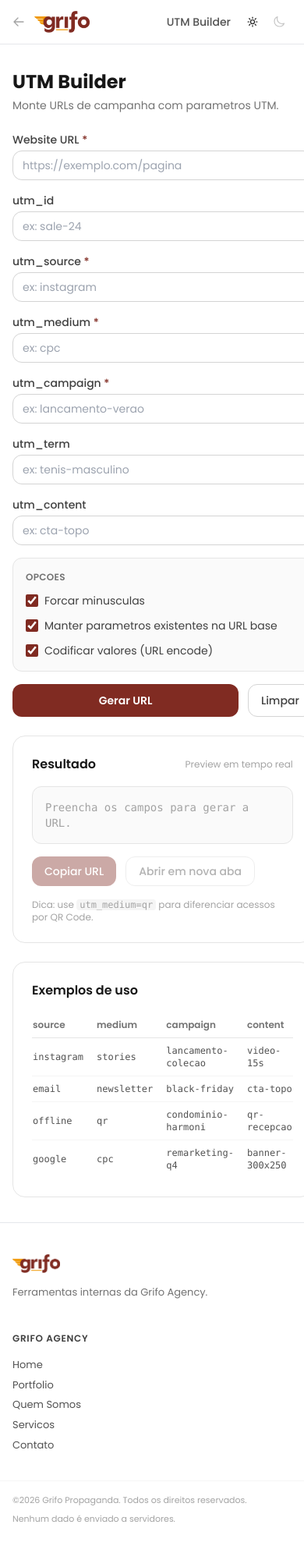
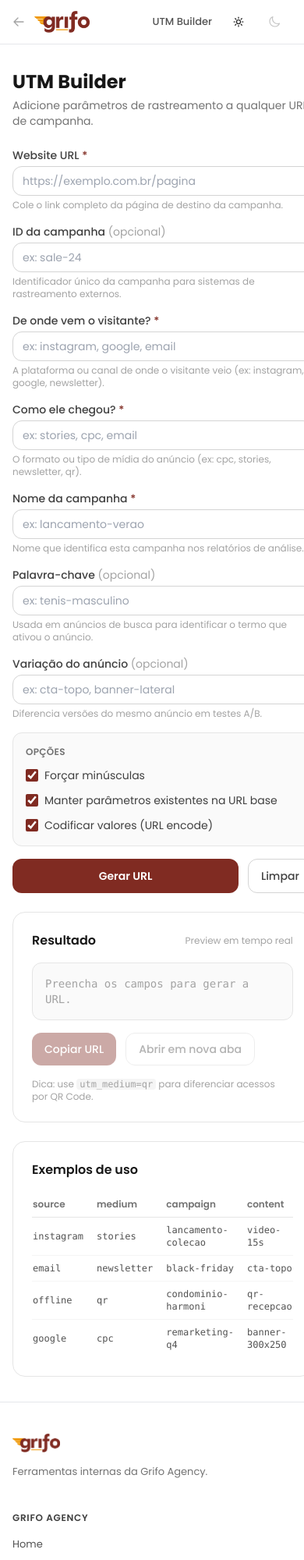
Before and after one commit to thalesvpacheco-sys/grifo-tools, a plain HTML site: page tools/utm-builder/index.html in a window 390 px wide. Shown: the top 2000 px of the page at 78% size. Before the commit the page ends 1972 px from the top, so only its background shows below. Drawn offline with nearby package versions, Linux system fonts and the light colour scheme.

Commit message:
melhoria UI UX

```diff
--- a/js/footer.js
+++ b/js/footer.js
@@ -75,16 +75,29 @@
     /* Barra inferior */
     '#footer-bottom {',
     '  border-top: 1px solid #f5f5f5;',
+    '}',
+    'html.dark #footer-bottom { border-color: #1f1f1f; }',
+
+    '#footer-bottom-inner {',
+    '  max-width: 64rem;',
+    '  margin: 0 auto;',
     '  padding: 1rem;',
     '  display: flex;',
-    '  flex-wrap: wrap;',
+    '  flex-direction: column;',
     '  align-items: center;',
-    '  justify-content: space-between;',
-    '  gap: 0.5rem;',
+    '  text-align: center;',
+    '  gap: 0.375rem;',
     '  font-size: 0.6875rem;',
     '  color: #a3a3a3;',
     '}',
-    'html.dark #footer-bottom { border-color: #1f1f1f; color: #737373; }'
+    '@media (min-width: 640px) {',
+    '  #footer-bottom-inner {',
+    '    flex-direction: row;',
+    '    justify-content: space-between;',
+    '    text-align: left;',
+    '  }',
+    '}',
+    'html.dark #footer-bottom-inner { color: #737373; }'
   ].join('\n');
 
   var styleEl = document.createElement('style');
@@ -142,8 +155,10 @@
 
     /* Barra inferior */
     '<div id="footer-bottom">',
-    '  <span>\u00a92026 Grifo Propaganda. Todos os direitos reservados.</span>',
-    '  <span>Nenhum dado \u00e9 enviado a servidores.</span>',
+    '  <div id="footer-bottom-inner">',
+    '    <span>\u00a92026 Grifo Propaganda. Todos os direitos reservados.</span>',
+    '    <span>Nenhum dado \u00e9 enviado a servidores.</span>',
+    '  </div>',
     '</div>'
   ].join('\n');
 
--- a/js/header.js
+++ b/js/header.js
@@ -70,7 +70,12 @@
 
     /* Nome da ferramenta */
     '#header-tool-name {',
-    '  font-size: 0.875rem; font-weight: 500; color: #525252;',
+    '  font-size: 0.8125rem; font-weight: 500; color: #525252;',
+    '  white-space: nowrap; overflow: hidden; text-overflow: ellipsis;',
+    '  max-width: 9rem;',
+    '}',
+    '@media (min-width: 640px) {',
+    '  #header-tool-name { font-size: 0.875rem; max-width: none; }',
     '}',
     'html.dark #header-tool-name { color: #a0a0a0; }',
 
@@ -78,7 +83,7 @@
     '#btn-light, #btn-dark {',
     '  background: none; border: none; cursor: pointer; padding: 0;',
     '  display: flex; align-items: center; justify-content: center;',
-    '  width: 2rem; height: 2rem; border-radius: 0.5rem;',
+    '  width: 2.75rem; height: 2.75rem; border-radius: 0.5rem;',
     '  color: #1a1a1a;',
     '  transition: opacity 0.2s ease;',
     '}',
--- a/tools/utm-builder/index.html
+++ b/tools/utm-builder/index.html
@@ -4,7 +4,7 @@
   <meta charset="utf-8" />
   <meta name="viewport" content="width=device-width, initial-scale=1" />
   <title>UTM Builder — Grifo Tools</title>
-  <meta name="description" content="Gere URLs com parametros UTM para rastreamento de campanhas. 100% client-side." />
+  <meta name="description" content="Gere URLs com parâmetros UTM para rastreamento de campanhas. 100% client-side." />
   <meta name="theme-color" content="#ffffff" />
 
   <!-- Anti-flash: aplica o tema ANTES do primeiro render -->
@@ -82,7 +82,7 @@
     <section class="md:col-span-5 space-y-6">
       <div>
         <h1 class="text-2xl font-bold text-neutral-900 mb-1">UTM Builder</h1>
-        <p class="text-sm text-neutral-500">Monte URLs de campanha com parametros UTM.</p>
+        <p class="text-sm text-neutral-500">Adicione parâmetros de rastreamento a qualquer URL de campanha.</p>
       </div>
 
       <form id="utmForm" autocomplete="off" novalidate class="space-y-4">
@@ -95,81 +95,88 @@
           </label>
           <input
             id="baseUrl" type="url" inputmode="url"
-            placeholder="https://exemplo.com/pagina"
+            placeholder="https://exemplo.com.br/pagina"
             class="w-full px-3 py-2 rounded-xl bg-white border border-neutral-300 text-neutral-900 text-sm focus:border-brand-500 focus:ring-0 outline-none transition-colors"
           />
+          <p class="text-xs text-neutral-400 mt-1">Cole o link completo da página de destino da campanha.</p>
         </div>
 
         <!-- utm_id -->
         <div>
-          <label for="utm_id" class="block text-sm font-medium text-neutral-700 mb-1">utm_id</label>
+          <label for="utm_id" class="block text-sm font-medium text-neutral-700 mb-1">ID da campanha <span class="text-neutral-400 font-normal">(opcional)</span></label>
           <input
             id="utm_id" type="text" placeholder="ex: sale-24"
             class="w-full px-3 py-2 rounded-xl bg-white border border-neutral-300 text-neutral-900 text-sm focus:border-brand-500 focus:ring-0 outline-none transition-colors"
           />
+          <p class="text-xs text-neutral-400 mt-1">Identificador único da campanha para sistemas de rastreamento externos.</p>
         </div>
 
         <!-- utm_source -->
         <div>
           <label for="utm_source" class="block text-sm font-medium text-neutral-700 mb-1">
-            utm_source <span class="text-brand-600">*</span>
+            De onde vem o visitante? <span class="text-brand-600">*</span>
           </label>
           <input
-            id="utm_source" type="text" placeholder="ex: instagram"
+            id="utm_source" type="text" placeholder="ex: instagram, google, email"
             class="w-full px-3 py-2 rounded-xl bg-white border border-neutral-300 text-neutral-900 text-sm focus:border-brand-500 focus:ring-0 outline-none transition-colors"
           />
+          <p class="text-xs text-neutral-400 mt-1">A plataforma ou canal de onde o visitante veio (ex: instagram, google, newsletter).</p>
         </div>
 
         <!-- utm_medium -->
         <div>
           <label for="utm_medium" class="block text-sm font-medium text-neutral-700 mb-1">
-            utm_medium <span class="text-brand-600">*</span>
+            Como ele chegou? <span class="text-brand-600">*</span>
           </label>
           <input
-            id="utm_medium" type="text" placeholder="ex: cpc"
+            id="utm_medium" type="text" placeholder="ex: stories, cpc, email"
             class="w-full px-3 py-2 rounded-xl bg-white border border-neutral-300 text-neutral-900 text-sm focus:border-brand-500 focus:ring-0 outline-none transition-colors"
           />
+          <p class="text-xs text-neutral-400 mt-1">O formato ou tipo de mídia do anúncio (ex: cpc, stories, newsletter, qr).</p>
         </div>
 
         <!-- utm_campaign -->
         <div>
           <label for="utm_campaign" class="block text-sm font-medium text-neutral-700 mb-1">
-            utm_campaign <span class="text-brand-600">*</span>
+            Nome da campanha <span class="text-brand-600">*</span>
           </label>
           <input
             id="utm_campaign" type="text" placeholder="ex: lancamento-verao"
             class="w-full px-3 py-2 rounded-xl bg-white border border-neutral-300 text-neutral-900 text-sm focus:border-brand-500 focus:ring-0 outline-none transition-colors"
           />
+          <p class="text-xs text-neutral-400 mt-1">Nome que identifica esta campanha nos relatórios de análise.</p>
         </div>
 
         <!-- utm_term -->
         <div>
-          <label for="utm_term" class="block text-sm font-medium text-neutral-700 mb-1">utm_term</label>
+          <label for="utm_term" class="block text-sm font-medium text-neutral-700 mb-1">Palavra-chave <span class="text-neutral-400 font-normal">(opcional)</span></label>
           <input
             id="utm_term" type="text" placeholder="ex: tenis-masculino"
             class="w-full px-3 py-2 rounded-xl bg-white border border-neutral-300 text-neutral-900 text-sm focus:border-brand-500 focus:ring-0 outline-none transition-colors"
           />
+          <p class="text-xs text-neutral-400 mt-1">Usada em anúncios de busca para identificar o termo que ativou o anúncio.</p>
         </div>
 
         <!-- utm_content -->
         <div>
-          <label for="utm_content" class="block text-sm font-medium text-neutral-700 mb-1">utm_content</label>
+          <label for="utm_content" class="block text-sm font-medium text-neutral-700 mb-1">Variação do anúncio <span class="text-neutral-400 font-normal">(opcional)</span></label>
           <input
-            id="utm_content" type="text" placeholder="ex: cta-topo"
+            id="utm_content" type="text" placeholder="ex: cta-topo, banner-lateral"
             class="w-full px-3 py-2 rounded-xl bg-white border border-neutral-300 text-neutral-900 text-sm focus:border-brand-500 focus:ring-0 outline-none transition-colors"
           />
+          <p class="text-xs text-neutral-400 mt-1">Diferencia versões do mesmo anúncio em testes A/B.</p>
         </div>
 
-        <!-- Opcoes -->
+        <!-- Opções -->
         <div class="border border-neutral-200 rounded-xl p-4 space-y-3 bg-neutral-50">
-          <p class="text-xs font-semibold text-neutral-500 uppercase tracking-wide">Opcoes</p>
+          <p class="text-xs font-semibold text-neutral-500 uppercase tracking-wide">Opções</p>
           <label class="flex items-center gap-2 cursor-pointer">
             <input id="optLower" type="checkbox" checked class="accent-brand-600 w-4 h-4" />
-            <span class="text-sm text-neutral-700">Forcar minusculas</span>
+            <span class="text-sm text-neutral-700">Forçar minúsculas</span>
           </label>
           <label class="flex items-center gap-2 cursor-pointer">
             <input id="optKeepExisting" type="checkbox" checked class="accent-brand-600 w-4 h-4" />
-            <span class="text-sm text-neutral-700">Manter parametros existentes na URL base</span>
+            <span class="text-sm text-neutral-700">Manter parâmetros existentes na URL base</span>
           </label>
           <label class="flex items-center gap-2 cursor-pointer">
             <input id="optEncode" type="checkbox" checked class="accent-brand-600 w-4 h-4" />
@@ -181,7 +188,7 @@
         <div class="flex gap-3">
           <button
             id="btnBuild" type="submit"
-            class="flex-1 px-4 py-2.5 rounded-xl bg-brand-600 hover:bg-brand-700 text-white text-sm font-semibold transition-colors"
+            class="flex-1 px-4 py-3 rounded-xl bg-brand-600 hover:bg-brand-700 text-white text-sm font-semibold transition-colors"
           >Gerar URL</button>
           <button
             id="btnReset" type="button"
@@ -209,11 +216,11 @@
         <div class="flex flex-wrap gap-3">
           <button
             id="btnCopy" type="button" disabled
-            class="px-4 py-2 rounded-xl bg-brand-600 hover:bg-brand-700 disabled:opacity-40 disabled:cursor-not-allowed text-white text-sm font-medium transition-colors"
+            class="px-4 py-2.5 rounded-xl bg-brand-600 hover:bg-brand-700 disabled:opacity-40 disabled:cursor-not-allowed text-white text-sm font-medium transition-colors"
           >Copiar URL</button>
           <button
             id="btnOpen" type="button" disabled
-            class="px-4 py-2 rounded-xl border border-neutral-300 bg-white hover:bg-neutral-50 disabled:opacity-40 disabled:cursor-not-allowed text-neutral-700 text-sm font-medium transition-colors"
+            class="px-4 py-2.5 rounded-xl border border-neutral-300 bg-white hover:bg-neutral-50 disabled:opacity-40 disabled:cursor-not-allowed text-neutral-700 text-sm font-medium transition-colors"
           >Abrir em nova aba</button>
         </div>
 
```
Also changed, not shown: tools/image-converter/index.html (+1 -1 lines), tools/qr-code/index.html (+21 -20 lines).
